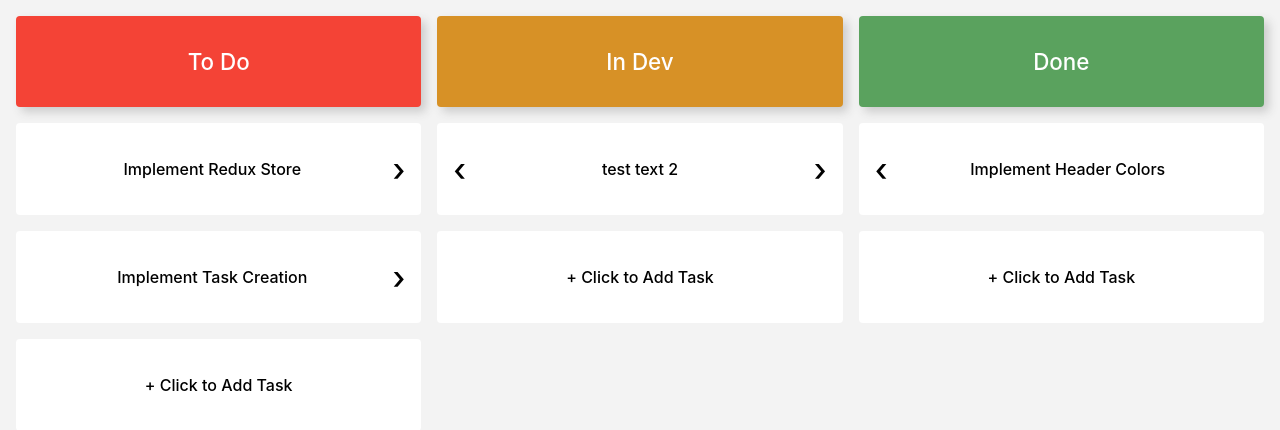
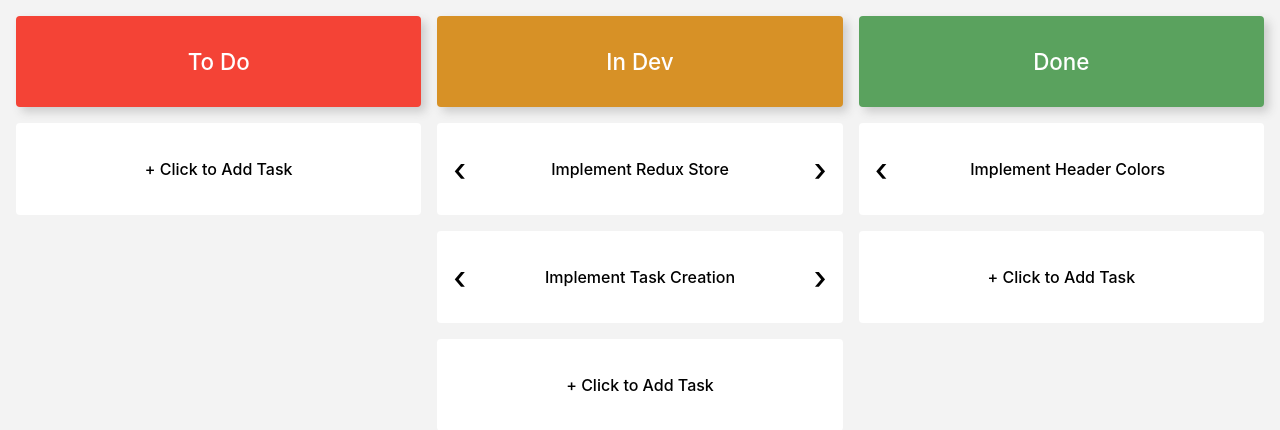
Before and after one commit to justinang1/KanbanTS, a React (Create React App) app: page / in a window 1280 px wide. Shown: the top 430 px of the page. Built offline with nearby package versions, Linux system fonts and the light colour scheme.

Commit message:
Reworked redux store to have seperate objects for types of messages. Added interfaces for Message objects. Implemented Column to draw from redux store and render based on Messages (and the ID of the column).

```diff
--- a/src/components/Board.tsx
+++ b/src/components/Board.tsx
@@ -4,24 +4,25 @@ import { TypedUseSelectorHook, useSelector, useDispatch } from 'react-redux';
 import '../style/Board.css';
 
 import Column from './Column';
+import { SystemState } from '../store/system/types';
 
-import { sendMessage } from '../store/system/actions';
+import { sendTODOMessage } from '../store/system/actions';
 
 interface System {
-  system: { };
+  system: SystemState;
 };
 
 const typedUseSelector: TypedUseSelectorHook<System> = useSelector;
 
 function Board() {
-  const system = typedUseSelector(state => state.system);
-  const dispatch = useDispatch()
+  // const system = typedUseSelector(state => state.system);
+  // const dispatch = useDispatch()
   // useEffect(() => {
   //   dispatch(sendMessage({text: 'Implement Redux Store', id: 1}));
   //   dispatch(sendMessage({text: 'Implement Task Creation', id: 1}));
   //   dispatch(sendMessage({text: 'Implement Header Colors', id: 2}));
   // }, [dispatch]);
-  console.log(system);
+  // console.log(system);
   return (
     <div className="main-board">
       <div className="col-container">
--- a/src/components/Column.tsx
+++ b/src/components/Column.tsx
@@ -1,37 +1,53 @@
 import React from 'react';
+import { TypedUseSelectorHook, useSelector } from 'react-redux';
 
 import '../style/Board.css';
 
 import Task from './Task';
+import { SystemState, Message } from '../store/system/types';
+
+interface System {
+  system: SystemState
+};
+
+const typedUseSelector: TypedUseSelectorHook<System> = useSelector;
 
 type ColProps = {
   name: string,
   id: number
 }
 
+function Column({name, id} : ColProps) {
 
-function Column({name, id} : ColProps) {
+  /* Variable Declarations */
+  const system = typedUseSelector(state => state.system);
   let headerColor: string = "";
-  let childElem: Array<Object> = [<Task text='+ Click to Add Task' id={id} type={-1}/>];
-  switch(id){
+  let childElem: Array<Object> = [<Task text='+ Click to Add Task' id={id} type={-1} key={-1}/>];
+  let renderList: Message[] = [];
+
+  console.log(id)
+  switch(id) {
     case 0:
       headerColor = 'header-red';
-      childElem.unshift(<Task text='Implement Task Creation' id={id} type={0}/>)
-      childElem.unshift(<Task text='Implement Redux Store' id={id} type={0}/>)
+      renderList = system.todo_messages;
       break;
     case 1:
       headerColor = 'header-orange';
-      childElem.unshift(<Task text='test text 2' id={id} type={0}/>)
+      renderList = system.in_dev_messages;
       break;
     case 2:
       headerColor = 'header-green';
-      childElem.unshift(<Task text='Implement Header Colors' id={id} type={0}/>)
-      // childElem.push(<Task text="test text 3" id={0}/>)
+      renderList = system.done_messages;
       break;
     default:
       break;
   }
-  console.log(childElem);
+
+  renderList.forEach((msg, idx) => {
+    console.log(msg, idx);
+    childElem.unshift(<Task text={msg.text} id={id} type={0} key={idx}/>);
+  })
+  // console.log(renderList)
   return (
     <div className='board-col'>
       <div className={'col-header ' + headerColor}>
--- a/src/store/system/actions.ts
+++ b/src/store/system/actions.ts
@@ -1,9 +1,9 @@
-import { Message, PUSH_MESSAGE, SystemMessageType } from './types'
+import { Message, PUSH_TODO_MESSAGE, SystemMessageType } from './types'
 
 // TypeScript infers that this function is returning SendMessageAction
-export function sendMessage(newMessage: Message): SystemMessageType {
+export function sendTODOMessage(newMessage: Message): SystemMessageType {
   return {
-    type: PUSH_MESSAGE,
+    type: PUSH_TODO_MESSAGE,
     payload: newMessage
   }
 }
--- a/src/store/system/reducers.ts
+++ b/src/store/system/reducers.ts
@@ -1,9 +1,9 @@
-import { PUSH_MESSAGE, SystemState, SystemMessageType } from "./types";
+import { PUSH_TODO_MESSAGE, SystemState, SystemMessageType, Message } from "./types";
 
 const initialState: SystemState = {
-  messages: [{ text: 'Implement Redux Store', id: 1 },
-             { text: 'Implement Task Creation', id: 1 },
-             { text: 'Implement Header Colors', id: 2 }]
+  todo_messages: [],
+  in_dev_messages: [{text: 'Implement Task Creation'} as Message, {text: 'Implement Redux Store'} as Message],
+  done_messages: [{text: 'Implement Header Colors'} as Message]
 };
 
 export function systemReducer(
@@ -11,9 +11,10 @@ export function systemReducer(
   action: SystemMessageType
 ): SystemState {
   switch (action.type) {
-    case PUSH_MESSAGE: {
+    case PUSH_TODO_MESSAGE: {
       return {
-        messages: [...state.messages, action.payload]
+        ...state,
+        todo_messages: [...state.todo_messages, action.payload]
       };
     }
     default:
--- a/src/store/system/types.ts
+++ b/src/store/system/types.ts
@@ -1,26 +1,19 @@
 // Describing the shape of the system's slice of state
 export interface SystemState {
-  messages: {text: string, id: number}[];
+  todo_messages: Message[];
+  in_dev_messages: Message[];
+  done_messages: Message[];
 }
 
 export interface Message {
   text: string;
-  id: number;
 }
 
 // Describing the different ACTION NAMES available
-export const UPDATE_SESSION = 'UPDATE_SESSION';
-export const PUSH_MESSAGE = 'PUSH_MESSAGE';
-
-interface UpdateSessionAction {
-  type: typeof UPDATE_SESSION;
-  payload: SystemState;
-}
+export const PUSH_TODO_MESSAGE = 'PUSH_TODO_MESSAGE';
 
 interface PushMessageAction {
-  type: typeof PUSH_MESSAGE;
+  type: typeof PUSH_TODO_MESSAGE;
   payload: Message;
 }
-
-export type SystemActionTypes = UpdateSessionAction;
 export type SystemMessageType = PushMessageAction;
```
